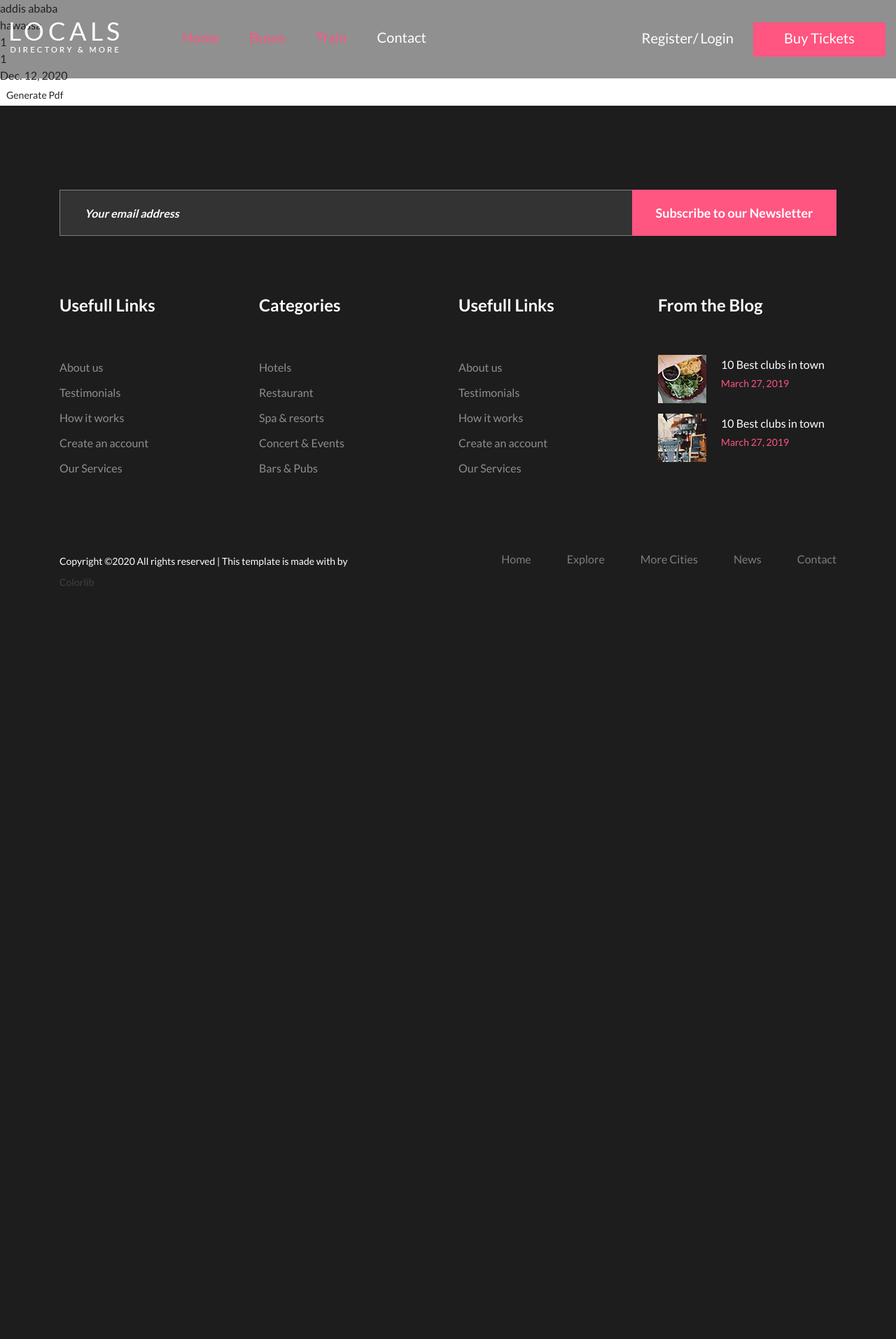
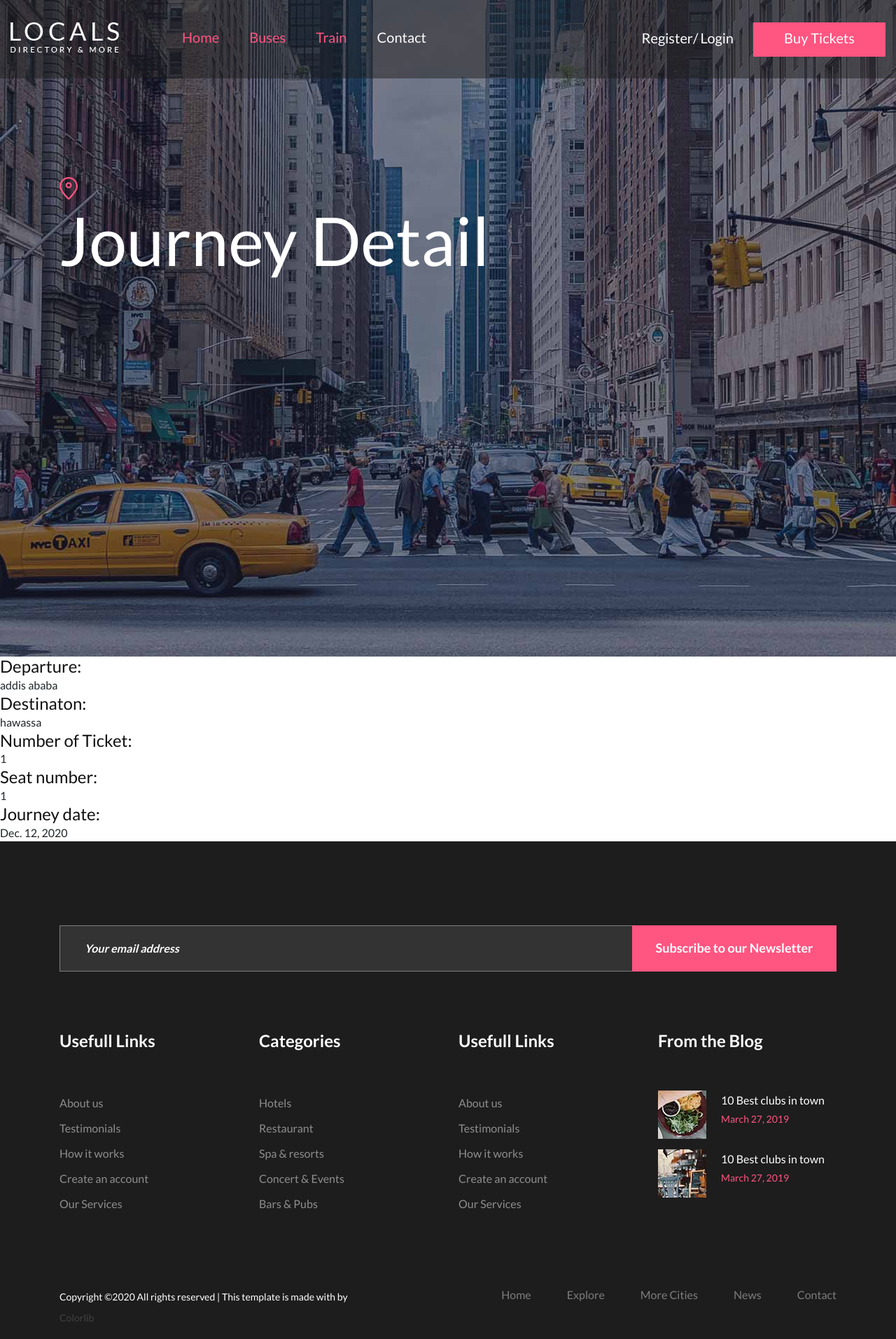
Before and after one commit to salem-git/Django-, a Django app: page /logged/1/ in a window 1280 px wide. Shown: the whole page at 70% size. Before the commit the page ends 837 px from the top, so only its background shows below. Run offline with Django 3.2, Linux system fonts and the light colour scheme; data comes from the database, SQL or seed files in the repository; both versions use the stored data as it was after the commit; some libraries are stand-ins or nearby versions.

Commit message:
generate pdf added and the pages layout modified

```diff
--- a/Babus/CustomerHome/urls.py
+++ b/Babus/CustomerHome/urls.py
@@ -1,6 +1,6 @@
 
 from django.urls import path
-from .views import  logged,cutomer_reserve_submission,fetch_journey,recent_journey_detail,buyTicket,confirm_ticket
+from .views import  logged,cutomer_reserve_submission,fetch_journey,recent_journey_detail,buyTicket,confirm_ticket,toPdf
 
 
 app_name= "CustomerHome"
@@ -11,6 +11,7 @@ urlpatterns = [
      path('confirm_ticket',confirm_ticket,name='success'),
      path('recentJourney',fetch_journey,name='fetch_journey'),
      path('<int:rjourney_id>/',recent_journey_detail,name='recent_journey_detail'),
+     path('generatePdf',toPdf,name='ticket'),
 
 
 ]
--- a/Babus/CustomerHome/views.py
+++ b/Babus/CustomerHome/views.py
@@ -1,8 +1,12 @@
 from django.shortcuts import render
 from .models import Journey
+from django.contrib.auth.models import User
 from django.core.paginator import Paginator
 import io
 from django.http import FileResponse
+from reportlab.pdfgen import canvas
+from django.http import HttpResponse
+
 
 # Create your views here.
 def index(response,id):
@@ -65,3 +69,36 @@ def buyTicket(request):
     return render(request,'BookConfirmation/buy.html')
 def confirm_ticket(request):
     return render(request,'BookConfirmation/success.html')
+def generate_pdf(request):
+
+    # Model data
+    user = User.objects.all().order_by('username')
+
+    # Rendered
+    html_string = render_to_string('CustomerHome/ticket.html', {'user': User})
+    html = HTML(string=html_string)
+    result = html.write_pdf()
+
+    # Creating http response
+    response = HttpResponse(content_type='application/pdf;')
+    response['Content-Disposition'] = 'inline; filename=list_people.pdf'
+    response['Content-Transfer-Encoding'] = 'binary'
+    with tempfile.NamedTemporaryFile(delete=True) as output:
+        output.write(result)
+        output.flush()
+        output = open(output.name, 'r')
+        response.write(output.read())
+
+    return response
+def toPdf(request):
+    buffer = io.BytesIO()
+    p = canvas.Canvas(buffer) #if you don't want the buffer you can write like "mm.pdf"
+    p.drawString(40,450, "Ticket Reserved Successfully.Here is Your Ticket.Now you are legitmate to travel")
+    p.drawImage(10,10,url("../img/how-it-works-3.png"))
+
+
+
+    p.showPage()
+    p.save()
+    buffer.seek(0)
+    return FileResponse(buffer, as_attachment=True, filename='ticket.pdf')
--- a/Babus/Home/static/css/style.css
+++ b/Babus/Home/static/css/style.css
@@ -2569,3 +2569,9 @@ ul{
 li{
 	list-style-type: none;
 }
+.success{
+	content: url("../img/how-it-works-3.png");
+}
+#title{
+	margin-top: -100px;
+}
--- a/Babus/templates/BookConfirmation/success.html
+++ b/Babus/templates/BookConfirmation/success.html
@@ -1 +1,4 @@
-Sucessfull
+<h1>Thanks for Buying a Ticket</h1>
+<div class="success"></div>
+<p>Hope to see you again</p>
+<a href="{% url 'CustomerHome:ticket' %}" target="_blank" class="btn btn-sm btnsuccess">Generate Pdf</a>
--- a/Babus/templates/CustomerHome/recentJourneyDetail.html
+++ b/Babus/templates/CustomerHome/recentJourneyDetail.html
@@ -1,19 +1,35 @@
 {% extends 'base/base.html' %}
-
+{% load static %}
 {% block content %}
 
-{{single_journey.departure}}
+<section class="hero-section set-bg" data-setbg="{% static 'img/hero-bg.jpg'%}">
+    <div class="container">
+        <div class="row">
+            <div class="col-lg-12">
+                <div class="hero-text">
+                    <img src="{% static 'img/placeholder.png'%}" alt="">
+                    <h1>Journey Detail</h1>
+
+                </div>
+            </div>
+        </div>
+    </div>
+</section>
+<h4>Departure:</h4>{{single_journey.departure}}
 <br>
+<h4>Destinaton:</h4>
 {{single_journey.destination}}
 <br>
+<h4>Number of Ticket:</h4>
 {{single_journey.number_of_ticket}}
 <br>
+<h4>Seat number:</h4>
 {{single_journey.seat_number}}
 <br>
+<h4>Journey date:</h4>
 {{single_journey.date}}
 <br>
 
 
-<a href="{% url 'Buses:pdf' %}" target="_blank" class="btn btn-sm btnsuccess">Generate Pdf</a>
 
 {% endblock %}
```
Also changed, not shown: Babus/templates/CustomerHome/CustomerHome.html (+11 -5 lines), Babus/templates/CustomerHome/recentJourney.html (+15 -0 lines), Babus/db.sqlite3, 2 other files.
